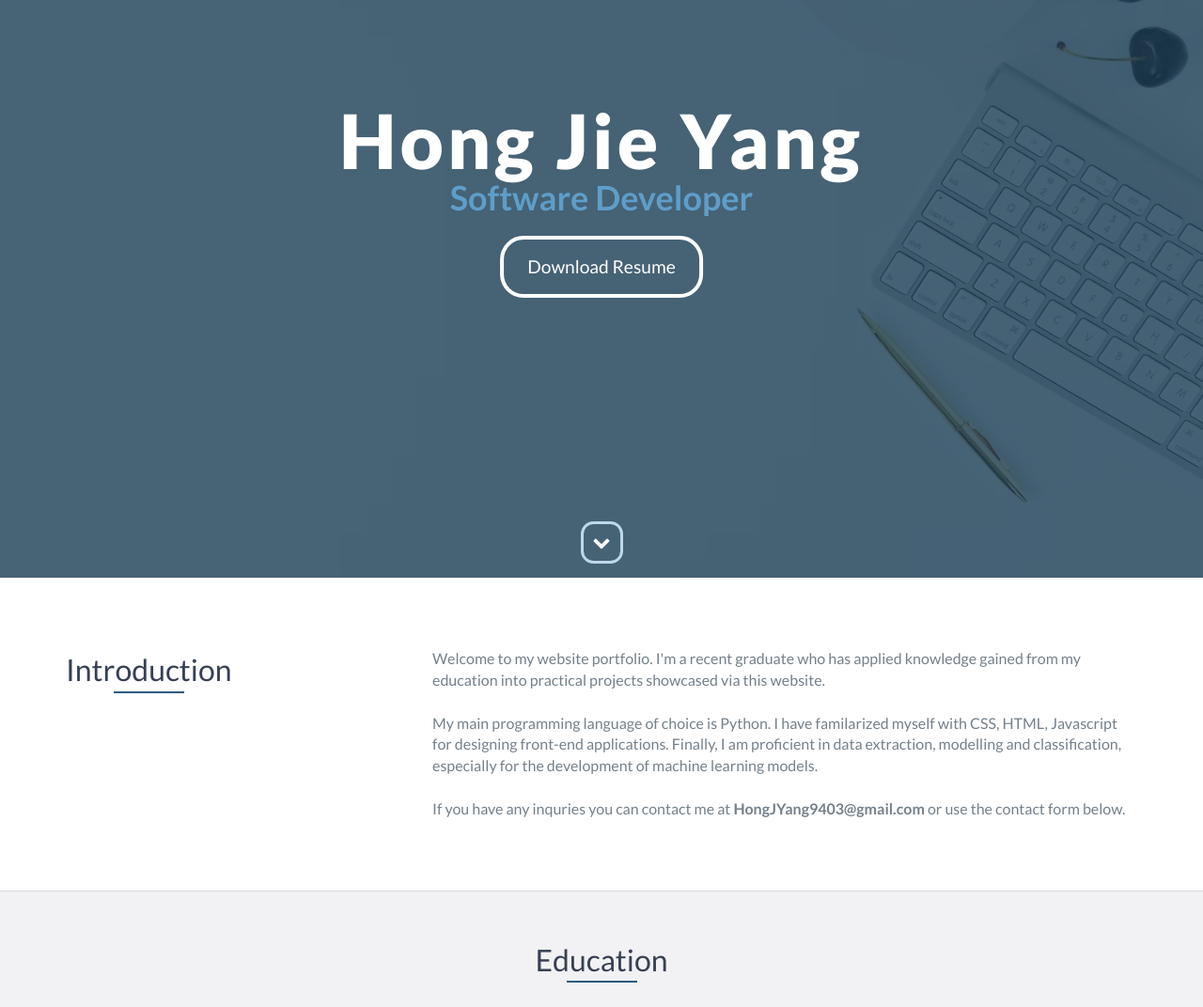
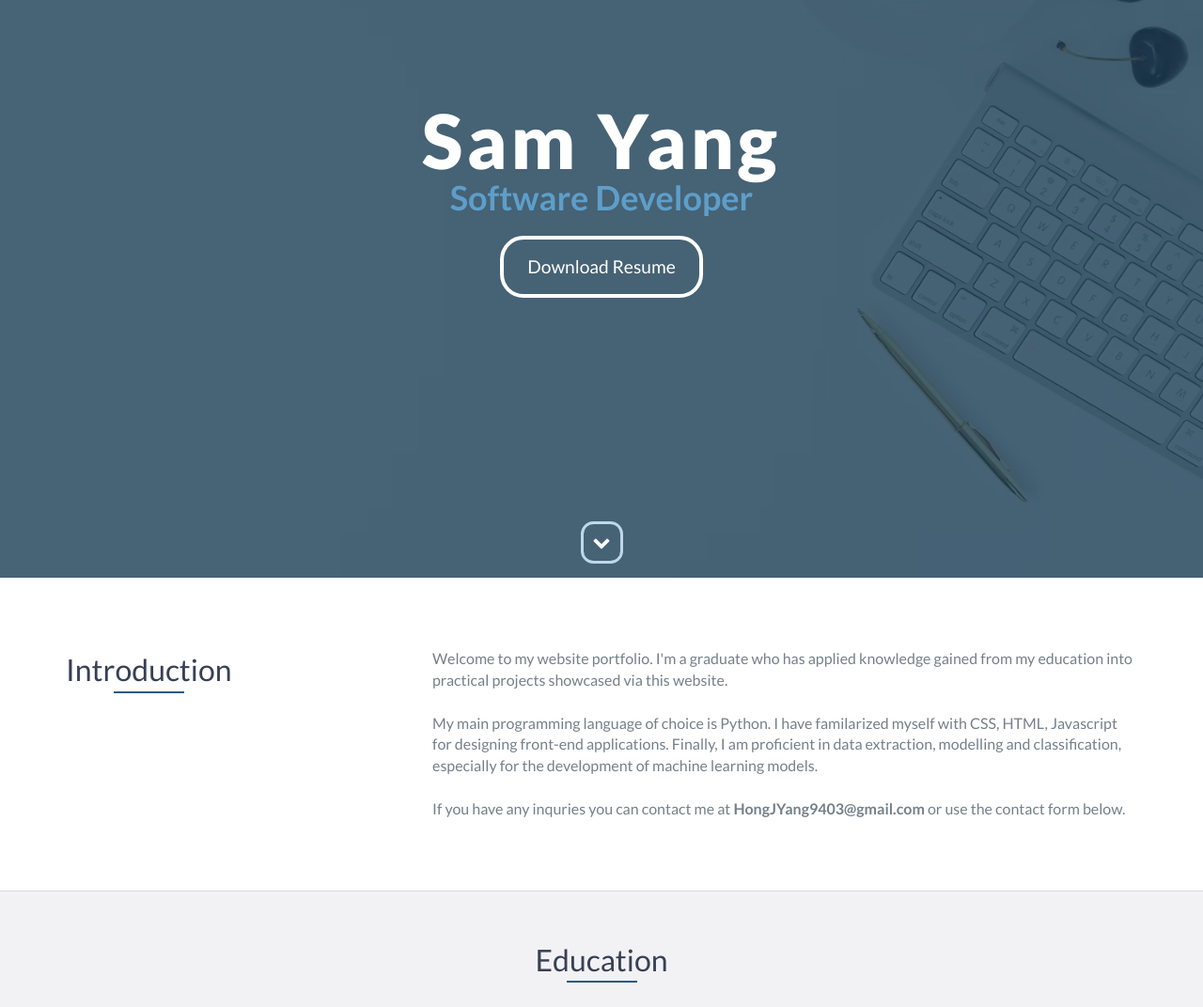
Before and after one commit to HongJieYang/HongJieYang.github.io, a website: page index.html in a window 1280 px wide. Shown: the part 185-1257 px from the top of the page at 94% size. Drawn offline with nearby package versions, Linux system fonts and the light colour scheme.

Commit message:
Update name

```diff
--- a/index.html
+++ b/index.html
@@ -50,7 +50,7 @@
 
             <!-- Lead Content -->
             <div id="lead-content">
-                <h1>Hong Jie Yang</h1>
+                <h1>Sam Yang</h1>
                 <h2>Software Developer</h2>
                 <a href="images/HongJieYangResume.pdf" download="" class="btn-rounded-white">Download Resume</a>
             </div>
@@ -76,7 +76,7 @@
                     </div>
                     <div class="col-md-8">
                         <p>
-                            Welcome to my website portfolio. I'm a recent graduate who has applied knowledge
+                            Welcome to my website portfolio. I'm a graduate who has applied knowledge
                             gained from my education into practical projects showcased via this website.
 
                             <br></br>
```
